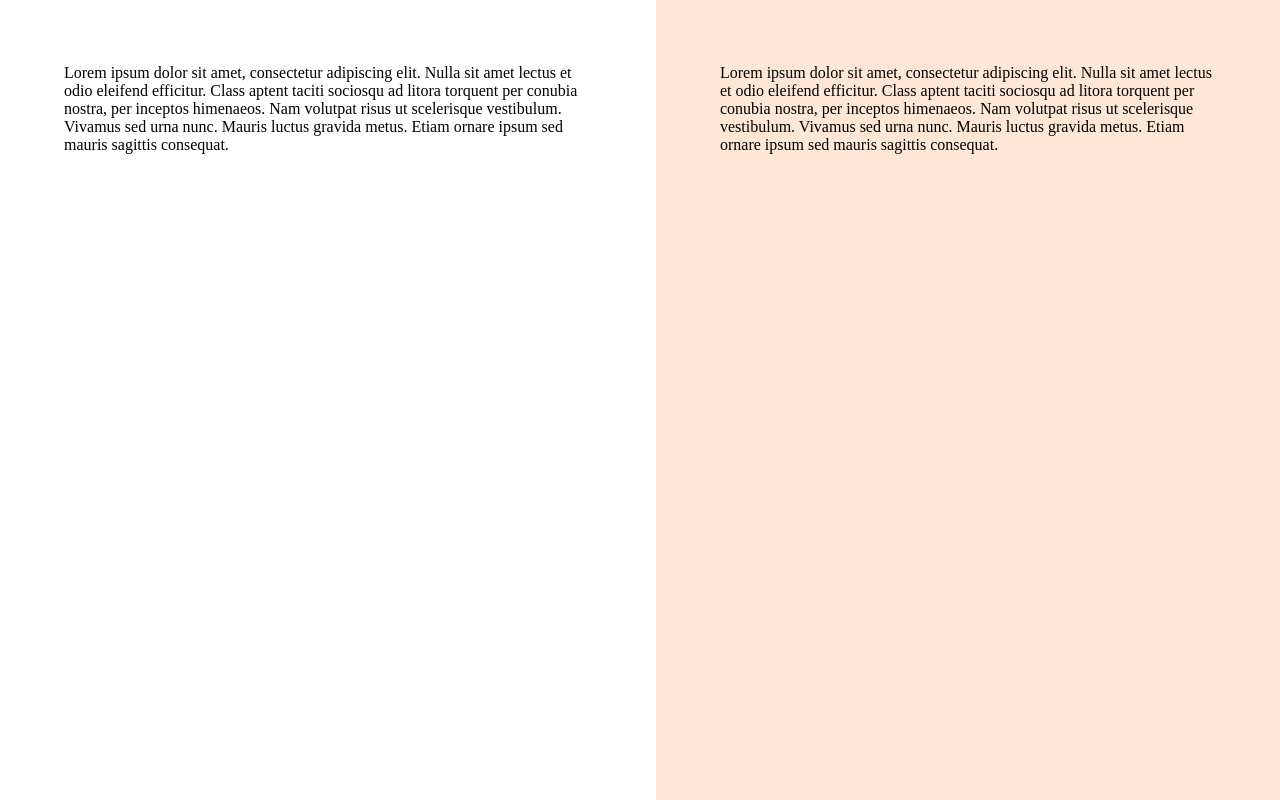
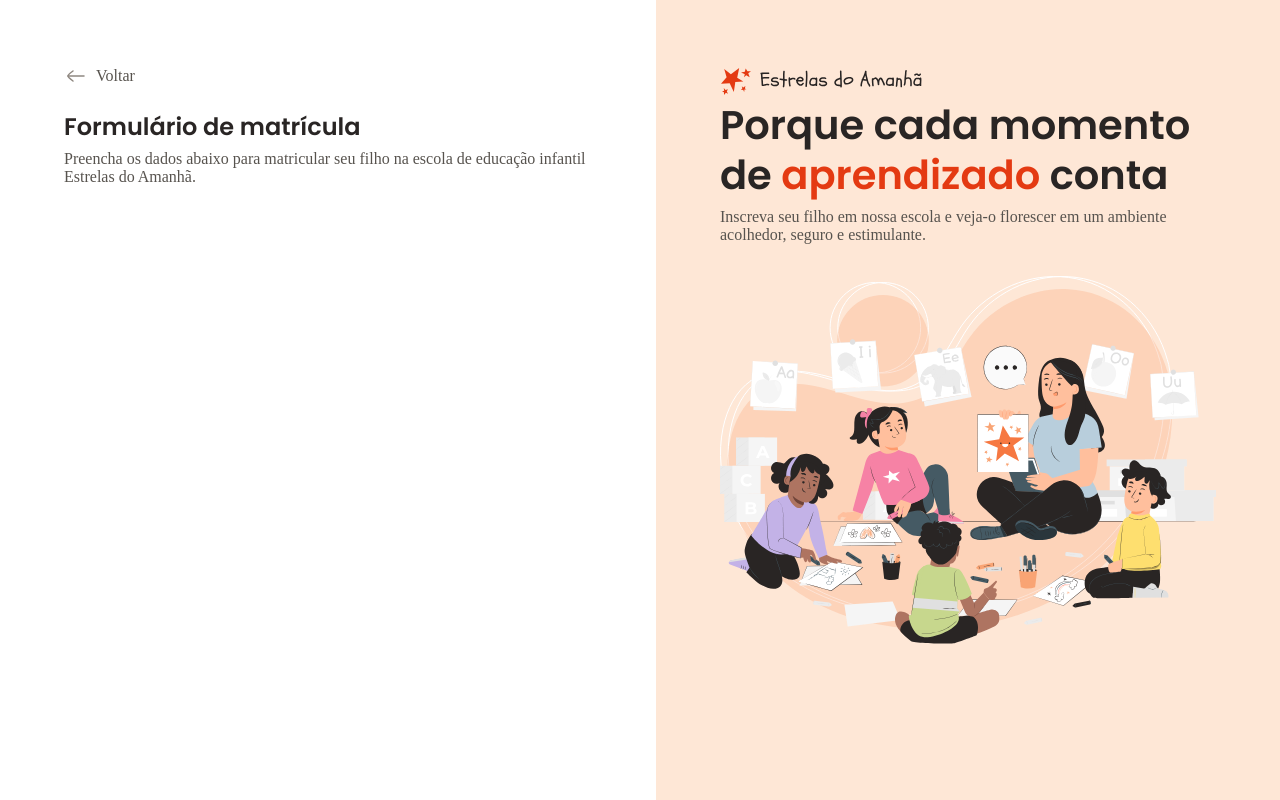
Before and after one commit to jorgebritojr/Formulario-de-Matricula, a plain HTML site: page index.html in a window 1280 px wide. Drawn offline with Linux system fonts and the light colour scheme.

Commit message:
Conteúdo aside e conteúdo inicial do main

```diff
--- a/index.html
+++ b/index.html
@@ -19,13 +19,27 @@
     <div id="app">
       <main>
         <div class="main-container">
-          Lorem ipsum dolor sit amet, consectetur adipiscing elit. Nulla sit amet lectus et odio eleifend efficitur. Class aptent taciti sociosqu ad litora torquent per conubia nostra, per inceptos himenaeos. Nam volutpat risus ut scelerisque vestibulum. Vivamus sed urna nunc. Mauris luctus gravida metus. Etiam ornare ipsum sed mauris sagittis consequat.
+          <div class="back">
+            <img src="assets/icons/arrow-left-02.svg" alt="Ícone de voltar">
+            <span>Voltar</span>
+          </div>
+          <h1>Formulário de matrícula</h1>
+          <p>Preencha os dados abaixo para matricular seu filho na escola de educação infantil Estrelas do Amanhã.</p>
+
         </div>
       </main>
 
       <aside>
         <div class="aside-container">
-          Lorem ipsum dolor sit amet, consectetur adipiscing elit. Nulla sit amet lectus et odio eleifend efficitur. Class aptent taciti sociosqu ad litora torquent per conubia nostra, per inceptos himenaeos. Nam volutpat risus ut scelerisque vestibulum. Vivamus sed urna nunc. Mauris luctus gravida metus. Etiam ornare ipsum sed mauris sagittis consequat.
+          <header>
+            <img src="assets/logo.svg" alt="">
+            <h2>
+              Porque cada momento de <span>aprendizado</span>
+              conta
+            </h2>
+            <p>Inscreva seu filho em nossa escola e veja-o florescer em um ambiente acolhedor, seguro e estimulante.</p>
+          </header>
+          <img src="assets/Illustration.svg" alt="Ilustração de uma professora com crianças prestando atenção">
         </div>
       </aside>
     </div>
--- a/styles/global.css
+++ b/styles/global.css
@@ -15,7 +15,7 @@
   --text-primary: #292524;
   --text-secondary: #57534E;
   --text-tertiary: #8f8881;
-  ---text-highlight: #E43A12;
+  --text-highlight: #E43A12;
 
   --surface-primary: #FFFFFF;
   --surface-secondary: #FEE7D6;
@@ -28,4 +28,17 @@
 
 body{
   overflow: hidden; /* para garantir que não haverá transbordamento / não ter rolagem*/
+
+  font: var(--text);
+  color: var(--text-secondary)
 }
+
+h1, h2 {
+  color: var(--text-primary)
+}
+
+img {
+  max-width: 100%;
+  height: auto;
+
+}
--- a/styles/layout.css
+++ b/styles/layout.css
@@ -13,6 +13,19 @@ main{
     max-width: 33rem;
     margin-left: auto;
   }
+
+  & .back {
+    display: flex;
+    align-items: center;
+    gap: .5rem;
+    margin-bottom: 1.5rem;
+  }
+
+  & h1{
+    font: 600 1.5rem/1.25 var(--font-family);
+    margin-bottom: .5rem;
+
+  }
 }
 
 aside {
@@ -22,5 +35,15 @@ aside {
   & .aside-container{
     max-width: 31rem;
 
+    & > img {
+      margin-top: 2rem;
+    }
+  }
+  & h2 {
+    font: 600 2.5rem/1.25 var(--font-family);
+    margin-bottom: .5rem;
+    & span {
+      color: var(--text-highlight);
+    }
   }
 }
```
